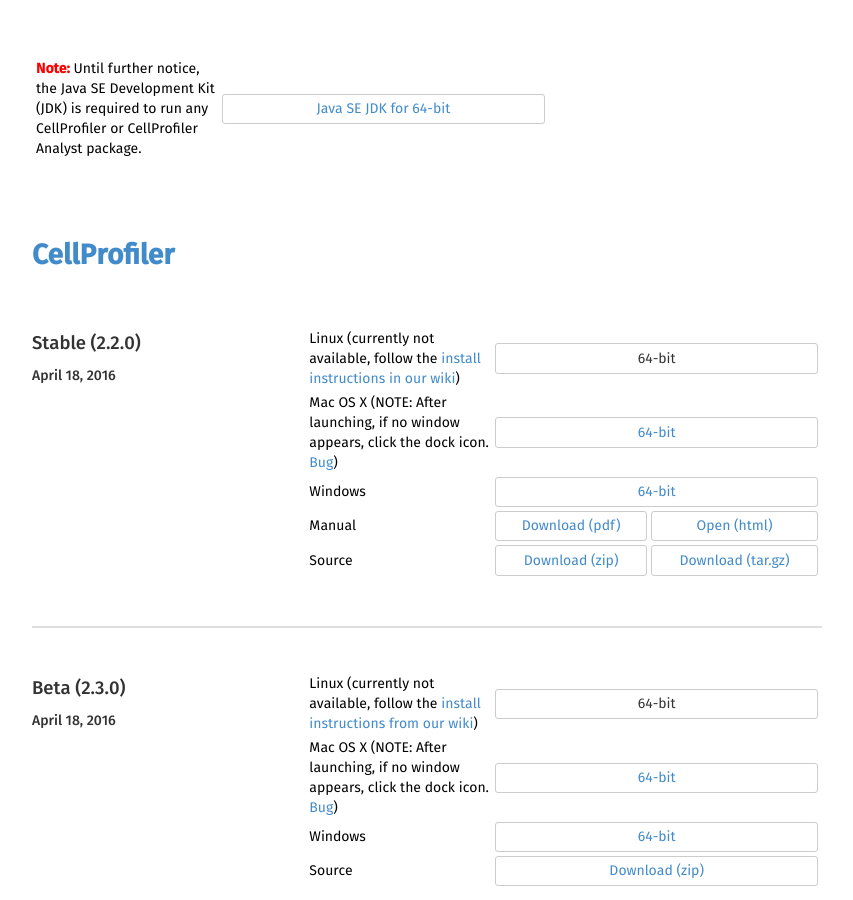
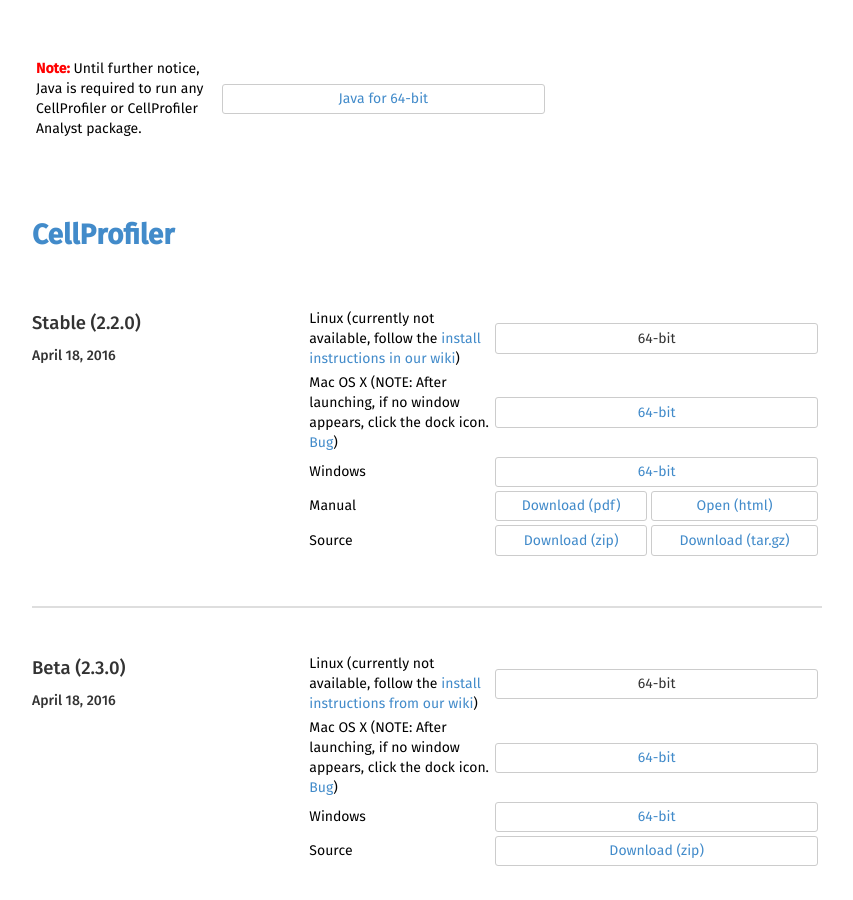
Before and after one commit to CellProfiler/cellprofiler.github.com-backup, a Jekyll site: the page built from releases/index.html, in a window 1280 px wide and 900 px high. Shown: the whole window, without its empty margins (213-1066 px from the left). Built offline with Jekyll 4.4.1, drawn with Linux system fonts in a browser that asks for light colours.

Commit message:
Revert "_layouts/release.html: better explanation that JDK is required, and JRE is not sufficient. Updated link"
This reverts commit dca239e3aa4b04da82fa68689389592b718fc903.

```diff
--- a/_layouts/release.html
+++ b/_layouts/release.html
@@ -28,9 +28,9 @@
 			    <table class="table-features table-installers">
 			      <tbody>
 			        <tr>
-			          <td class="inst-type"><font color="red"><b>Note:</b></font> Until further notice, the Java SE Development Kit (JDK) is required to run any CellProfiler or CellProfiler Analyst package.</td>
+			          <td class="inst-type"><font color="red"><b>Note:</b></font> Until further notice, Java is required to run any CellProfiler or CellProfiler Analyst package.</td>
 
-			          <td><a href="http://www.oracle.com/technetwork/java/javase/downloads/jdk8-downloads-2133151.html"><div class="inst-button">Java SE JDK for 64-bit</div></a></td>
+			          <td><a href="http://www.oracle.com/technetwork/java/javase/downloads/jre8-downloads-2133155.html"><div class="inst-button">Java for 64-bit</div></a></td>
 			        </tr>
 			      </tbody>
 			    </table>
```
